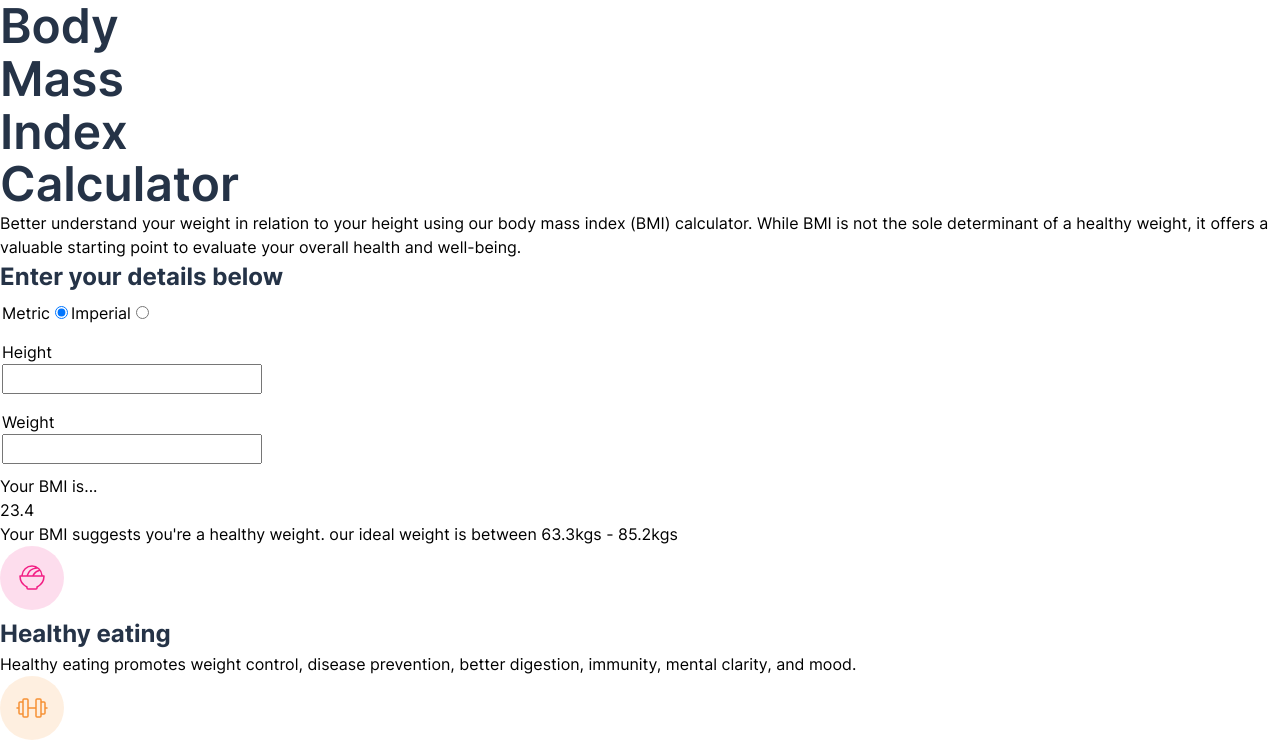
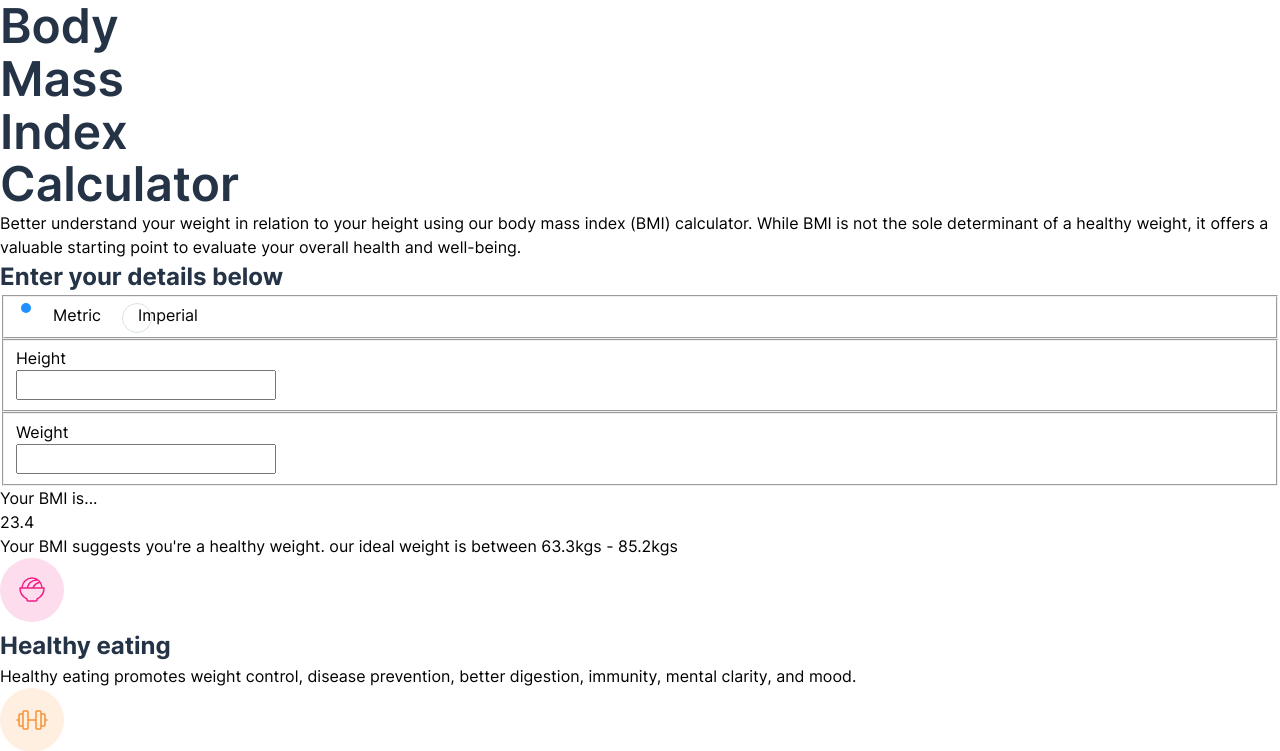
Before and after one commit to barryhanna/fem-bmi-vite, a React (Vite) app: page / in a window 1280 px wide. Shown: the top 751 px of the page. Built offline with nearby package versions, Linux system fonts and the light colour scheme.

Commit message:
Work on radio buttons

```diff
--- /dev/null
+++ b/src/components/BMICalculator/BMICalculator.module.css
@@ -0,0 +1,34 @@
+.bmiCalculator input[type="radio"] {
+    visibility: hidden;
+}
+
+.bmiCalculator label{
+    position: relative;
+    padding-left: 1rem;
+}
+
+.bmiCalculator input:not(:checked) + label::before {
+    position: absolute;
+    content: '';
+    color: transparent;
+    height: 30px;
+    width: 30px;
+    left: 0;
+    border-radius: 50%;
+    border: 1px solid var(--clr-borders);
+}
+
+ .bmiCalculator input:checked + label::before {
+    position: absolute;
+    content: '';
+    background-color: dodgerblue;
+    height: 10px;
+    width: 10px;
+    left: -1rem;
+    border-radius: 50%;
+    border: 1px solid var(--clrs-border);
+}
+
+.measurementSelectionContainer {
+    display: flex;
+}
--- a/src/components/BMICalculator/BMICalculator.tsx
+++ b/src/components/BMICalculator/BMICalculator.tsx
@@ -1,16 +1,17 @@
 import React from 'react';
+import styles from './BMICalculator.module.css';
 
 const BMICalculator = () => {
     // TODO: Add state and control inputs
     const [metric, setMetric] = React.useState(true);
     // Conditionally render inputs for selected measurement system
-    return <form className="bmi-calculator">
+    return <form className={styles.bmiCalculator}>
         <h2>Enter your details below</h2>
-        <fieldset>
+        <fieldset className={styles.measurementSelectionContainer}>
+            <input name="unit" type="radio" id="metric" value="metric" checked />
             <label htmlFor="metric">Metric</label>
-            <input name="measurement" type="radio" id="metric" value="metric" checked />
+            <input name="unit" type="radio" id="imperial" value="imperial"/>
             <label htmlFor="imperial">Imperial</label>
-            <input name="measurement" type="radio" id="imperial" value="imperial"/>
         </fieldset>
        {metric && (
         <>
--- a/src/sass/_base.scss
+++ b/src/sass/_base.scss
@@ -25,6 +25,7 @@
   *::before,
   *::after {
     box-sizing: border-box;
+    // outline: 1px solid crimson;
   }
 
   /* Remove default margin */
```
